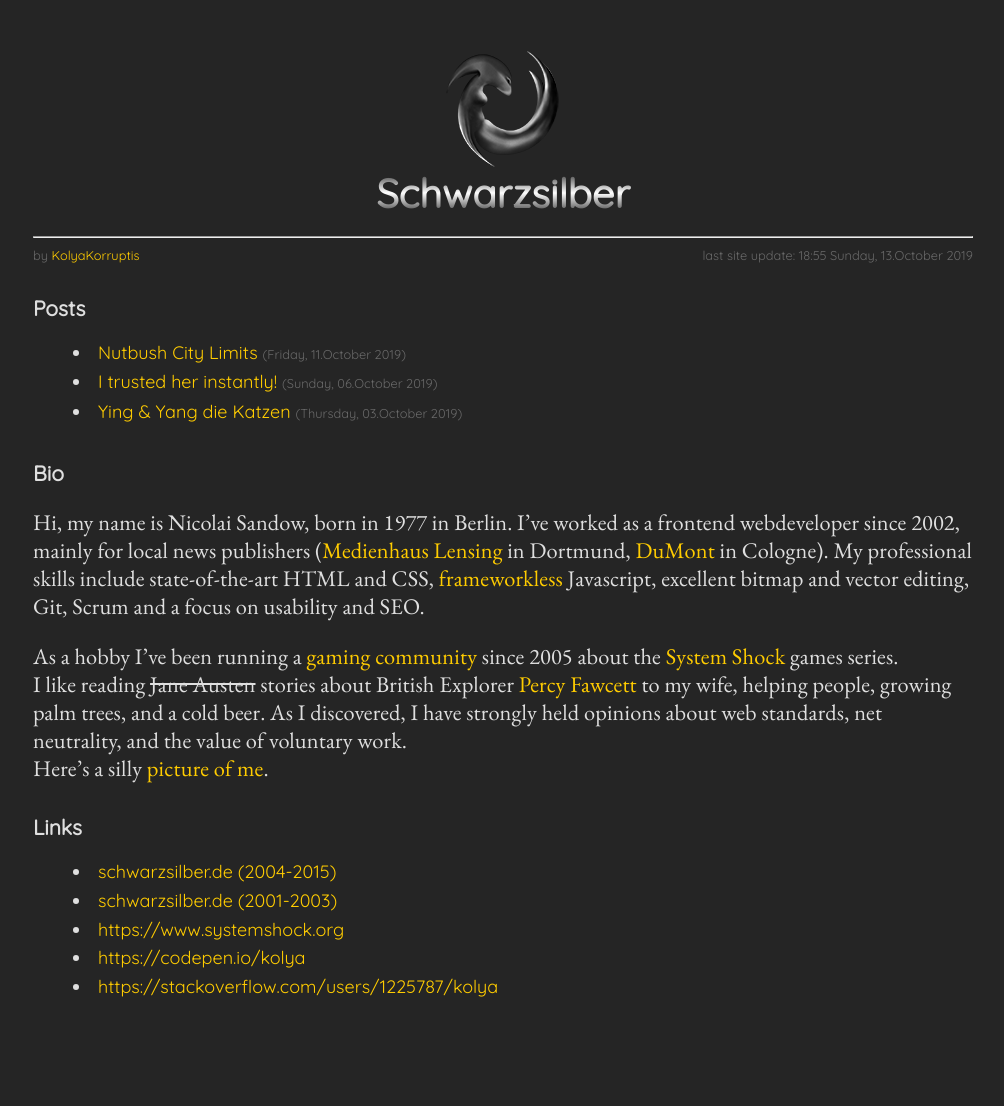
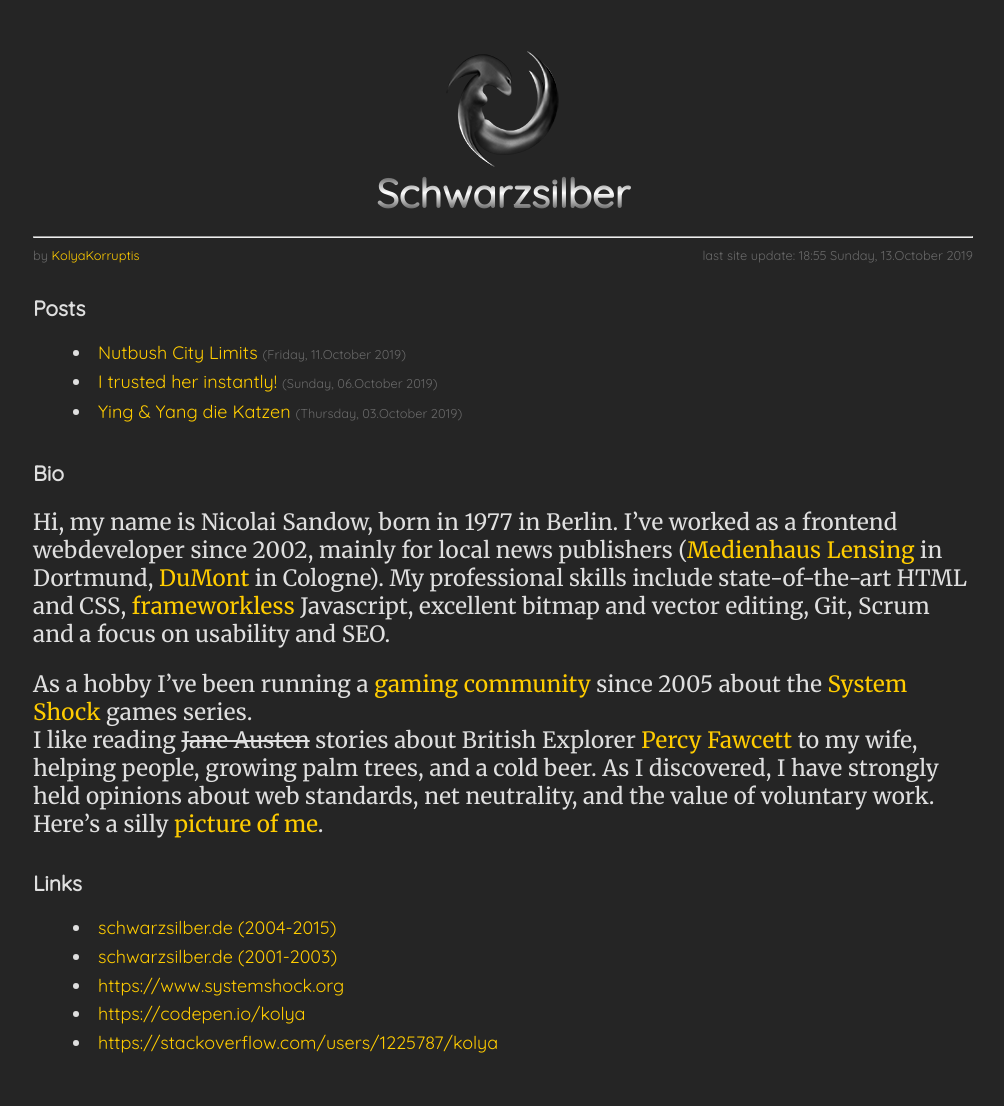
Before and after one commit to KolyaKorruptis/.github.io, a Jekyll site: the page built from index.md, in a window 1280 px wide. Shown: the whole page, without its empty margins (137-1141 px from the left). Built offline with Jekyll 4.4.1, drawn with Linux system fonts in a browser that asks for light colours; our own code applies the rules of GitHub Pages for plain Markdown files; the repository's description, which GitHub fills in, is left out; before the commit the page ends 1050 px from its top, so only the background shows below that.

Commit message:
Merriweather article font

```diff
--- a/css/fonts.css
+++ b/css/fonts.css
@@ -1 +1 @@
-@import url('https://fonts.googleapis.com/css?family=EB+Garamond|Quicksand&display=swap');
+@import url('https://fonts.googleapis.com/css?family=Merriweather|Quicksand&display=swap');
--- a/css/vars.css
+++ b/css/vars.css
@@ -4,8 +4,8 @@
   --lightgrey: #696969;
   --flint: #333;
   --active: red;
-  --text: 'EB Garamond', serif;
-  --headline: 'Quicksand', sans-serif;
+  --text: Merriweather, serif;
+  --headline: Quicksand, sans-serif;
   --siteBgColor: #252525;
   --fontSize: 18px;
   --smallText: 0.8rem;
```
